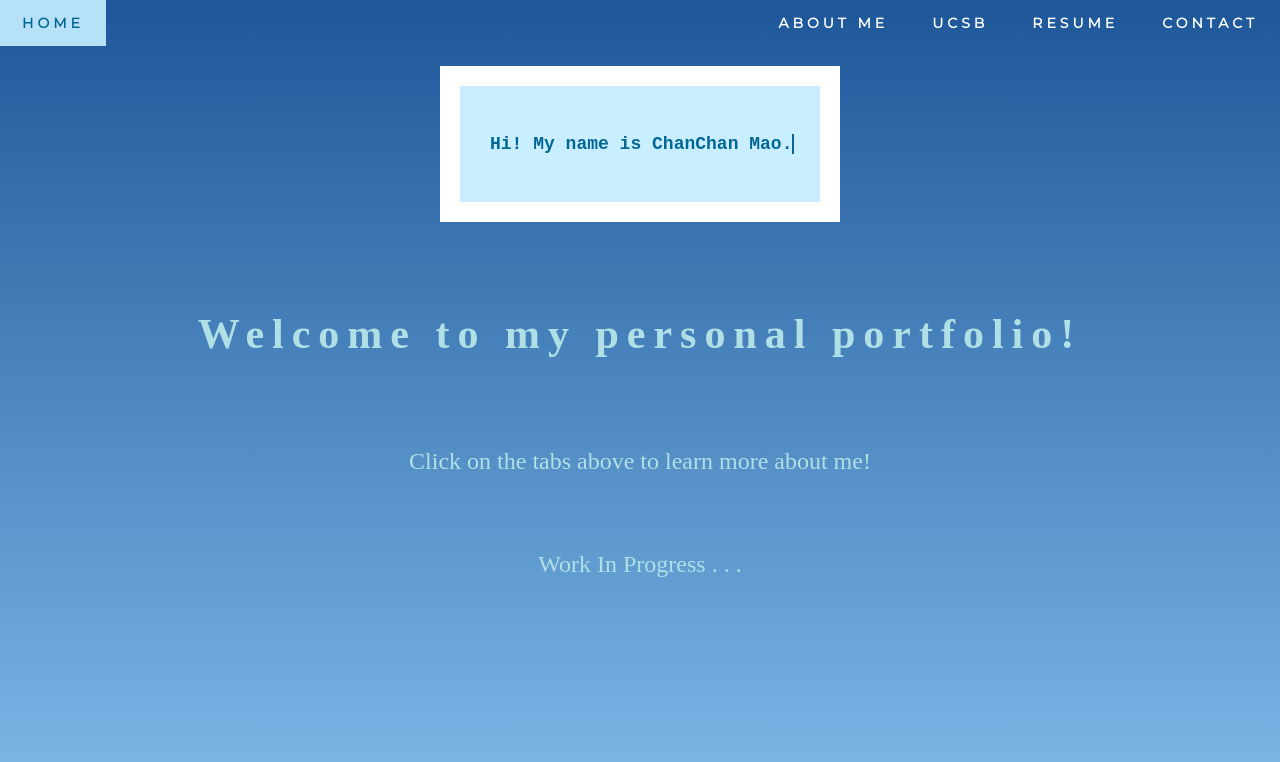
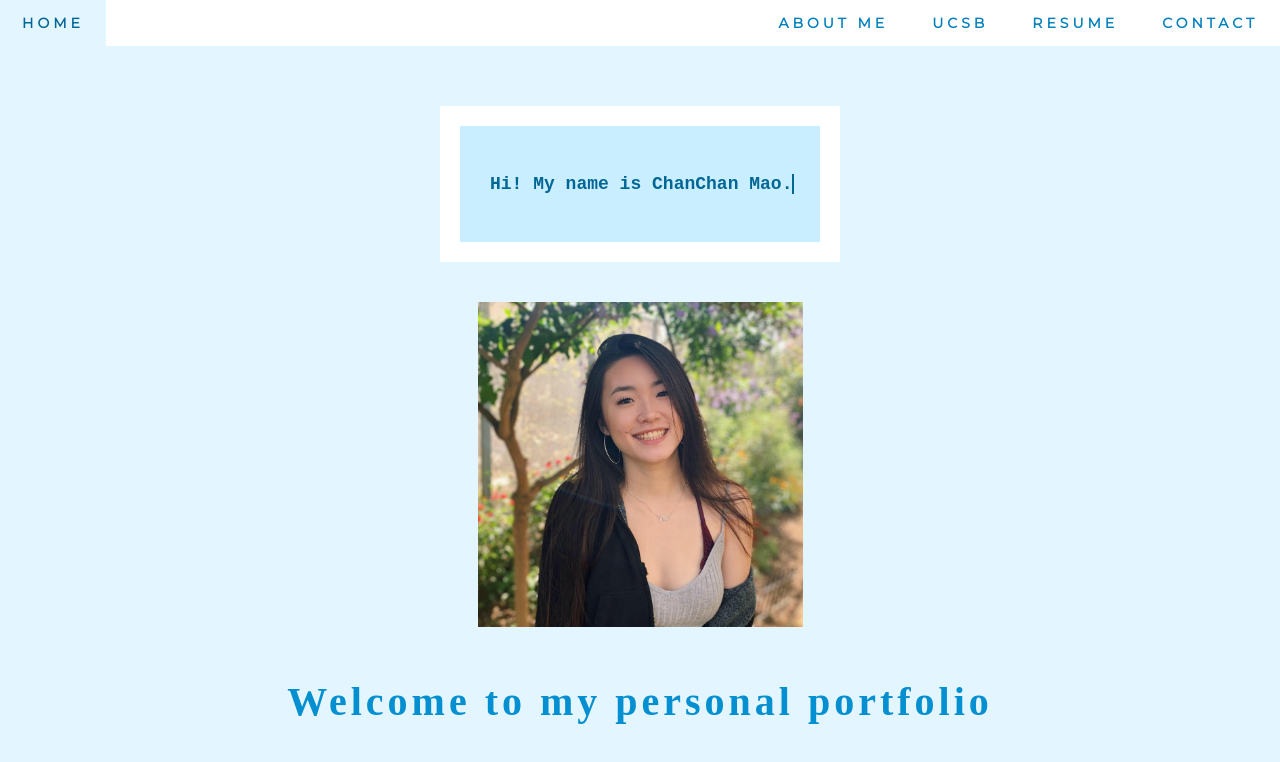
Before and after one commit to chanchanmao/chanchanmao, a plain HTML site: page index.html in a window 1280 px wide. Drawn offline with Linux system fonts and the light colour scheme.

Commit message:
changed color scheme

```diff
--- a/aboutme.css
+++ b/aboutme.css
@@ -64,7 +64,7 @@ p {
 }
 
 .navList a:hover {
-    background-color: #B6E1F6;
+    background-color: white;
     color: #036796;
 }
 
--- a/contact.css
+++ b/contact.css
@@ -63,7 +63,7 @@ p {
 }
 
 .navList a:hover {
-    background-color: #89CFF0;
+    background-color: white;
     color: #036796;
 }
 
--- a/index.css
+++ b/index.css
@@ -1,5 +1,5 @@
 html {
-    background: #1e5799;
+    /* background: #1e5799;
     background: -moz-linear-gradient(top,  #1e5799 0%, #7db9e8 100%);
     background: -webkit-gradient(linear, left top, left bottom, color-stop(0%,#1e5799), color-stop(100%,#7db9e8));
     background: -webkit-linear-gradient(top,  #1e5799 0%,#7db9e8 100%);
@@ -7,7 +7,8 @@ html {
     background: -ms-linear-gradient(top,  #1e5799 0%,#7db9e8 100%);
     background: linear-gradient(to bottom,  #1e5799 0%,#7db9e8 100%);
     filter: progid:DXImageTransform.Microsoft.gradient( startColorstr='#1e5799', endColorstr='#7db9e8',GradientType=0 );
-    background-attachment: fixed;
+    background-attachment: fixed; */
+    background: #e3f6ff;
     padding: 0;
     margin: 0;
     height: 100%;
@@ -17,17 +18,17 @@ html {
 
 
 h1 {
-    font-size: 42px;
-    color:#b0e0e6; /* keep this color */
-    letter-spacing: 8px;
+    font-size: 40px;
+    color:#048fd0; /* keep this color */
+    letter-spacing: 4px;
     font-weight: 600;
     margin-bottom: 30px;
-    padding: 60px;
+    padding: 20px;
 }
 
 h2 {
-    color: #b0e0e6; /* #89CFF0 */
-    font-weight: 500;
+    color: #05a9f6; /* #89CFF0 */
+    font-weight: normal;
 }
 
 h3 {
@@ -57,18 +58,21 @@ p {
     margin: 0;
     padding: 0;
     z-index: 100;
+    background-color: white;
 }
 
 .navList li {
     float: right;
     font-size: 14px;
     font-family: Montserrat, sans-serif;
-    font-weight: 700;
+    font-weight: bolder;
     letter-spacing: 4px;
 }
 
 .navList a {
-    color: #fff;
+    /* color: #fff; */
+    /* color: #1e5799; */
+    color: #0481bc;
     padding: 14px 22px;
     text-decoration: none;
     display: block;
@@ -77,7 +81,7 @@ p {
 }
 
 .navList a:hover {
-    background-color: #B6E1F6;
+    background-color: #e3f6ff;
     color: #036796;
 }
 
@@ -103,6 +107,7 @@ p {
     flex: 1;
     overflow: auto;
     padding: 20px;
+    padding-top: 60px;
 }
 
 
--- a/index.html
+++ b/index.html
@@ -34,8 +34,8 @@
         <div class = "home">
             <p class = "line">Hi! My name is ChanChan Mao.</p>
         </div>
-        <h1>Welcome to my personal portfolio!</h1>
-        <h2>Click on the tabs above to learn more about me!</h2>
+        <img src="me.jpg" width="325px" style="padding-top: 40px">
+        <h1>Welcome to my personal portfolio</h1>
             <!-- <p>im confused.</p>
         <h3>pls send help</h3> -->
         <br><br>
--- a/resume.css
+++ b/resume.css
@@ -60,7 +60,7 @@ p {
 }
 
 .navList a:hover {
-    background-color: #B6E1F6;
+    background-color: white;
     color: #036796;
 }
 
--- a/ucsb.css
+++ b/ucsb.css
@@ -64,7 +64,7 @@ p {
 }
 
 .navList a:hover {
-    background-color: #B6E1F6;
+    background-color: white;
     color: #036796;
 }
 
```
Also changed, not shown: ucsb.html (+4 -4 lines).
